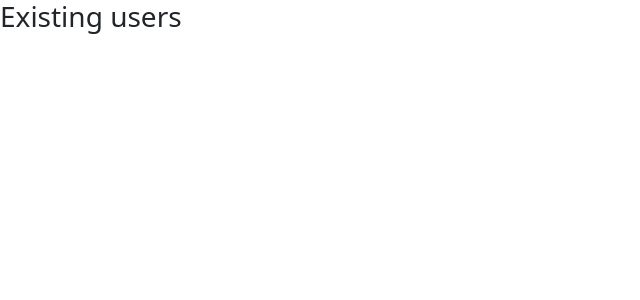
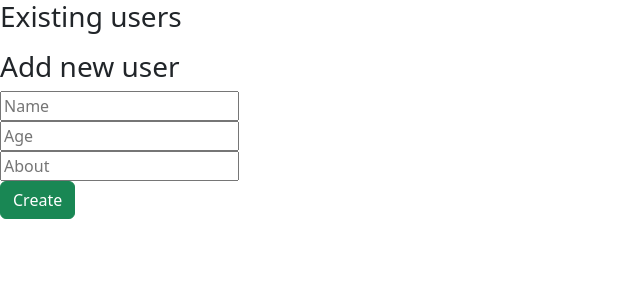
Before and after one commit to tushar0i/flask_test, a Flask app: page /users in a window 1280 px wide. Shown: the top 300 px of the page, without its empty margins (0-640 px from the left). Run offline with Flask 3, Linux system fonts and the light colour scheme.

Commit message:
Creating user in db from frontend

```diff
--- a/app.py
+++ b/app.py
@@ -308,9 +308,18 @@ def users():
     if request.method == 'GET':
         user = User.query.all()
         return render_template('users.html',user=user)
-    # elif request.method == 'POST':
+    elif request.method == 'POST':
+        name = request.form['name']
+        age = int(request.form['age'])
+        about = request.form['about']
 
-    #     return
+        user = User(name=name , age=age , about=about )
+
+        db.session.add(user)
+
+        db.session.commit()
+        user = User.query.all()
+        return render_template('users.html',user=user)
 
 if __name__  == '__main__':
     app.run(host='127.0.0.1',port=9892,debug=True)
--- a/templates/users.html
+++ b/templates/users.html
@@ -10,5 +10,15 @@
         {% endfor %}
     </ul>
 
+    <h3>Add new user</h3>
+    <form action="{{ url_for('users')}}" method="POST">
+        <input type="text" name="name" placeholder="Name" required="required">
+        <br>
+        <input type="text" name="age" placeholder="Age" required="required">
+        <br>
+        <input type="text" name="about" placeholder="About">
+        <br>
+        <input class="btn btn-success" type="submit" value="Create">
+    </form>
 </div>
 {%endblock%}
```
